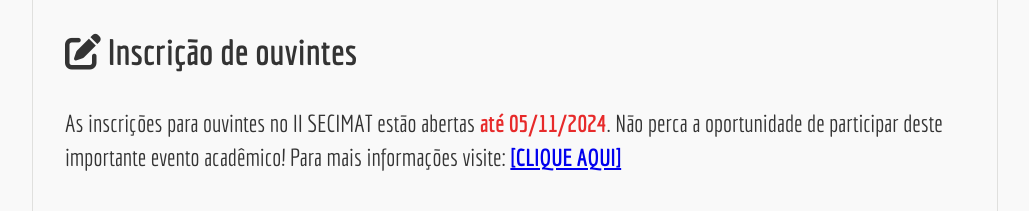
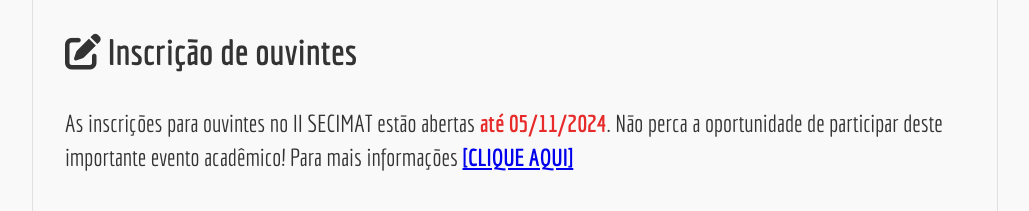
Before and after one commit to msanches/iisecimat, a plain HTML site: page index.html in a window 1280 px wide. Shown: the part 1631-1842 px from the top of the page, without its empty margins (125-1154 px from the left). Drawn offline with Linux system fonts and the light colour scheme; a web font is replaced by a local one.

Commit message:
alteração

```diff
--- a/index.html
+++ b/index.html
@@ -83,7 +83,7 @@
 
         <section id="inscricao">
             <h2><i class="fa-solid fa-pen-to-square"></i> Inscrição de ouvintes</h2>
-            <p>As inscrições para ouvintes no II SECIMAT estão abertas <span class="alerta">até 05/11/2024</span>. Não perca a oportunidade de participar deste importante evento acadêmico! Para mais informações visite: <a href="https://drive.google.com/file/d/1V-PzHQjmB0Ng-B9hjYcdvJE2nAdUggm4/view?usp=sharing" target="_blank"><b>[CLIQUE AQUI]</b></a></p>
+            <p>As inscrições para ouvintes no II SECIMAT estão abertas <span class="alerta">até 05/11/2024</span>. Não perca a oportunidade de participar deste importante evento acadêmico! Para mais informações <a href="https://drive.google.com/file/d/1V-PzHQjmB0Ng-B9hjYcdvJE2nAdUggm4/view?usp=sharing" target="_blank"><b>[CLIQUE AQUI]</b></a></p>
             <a href="https://forms.gle/Eq49UDiJtqquvt1v6" target="_blank" class="cta-button">Inscreva-se agora</a>
         </section>
         <section id="local">
```
